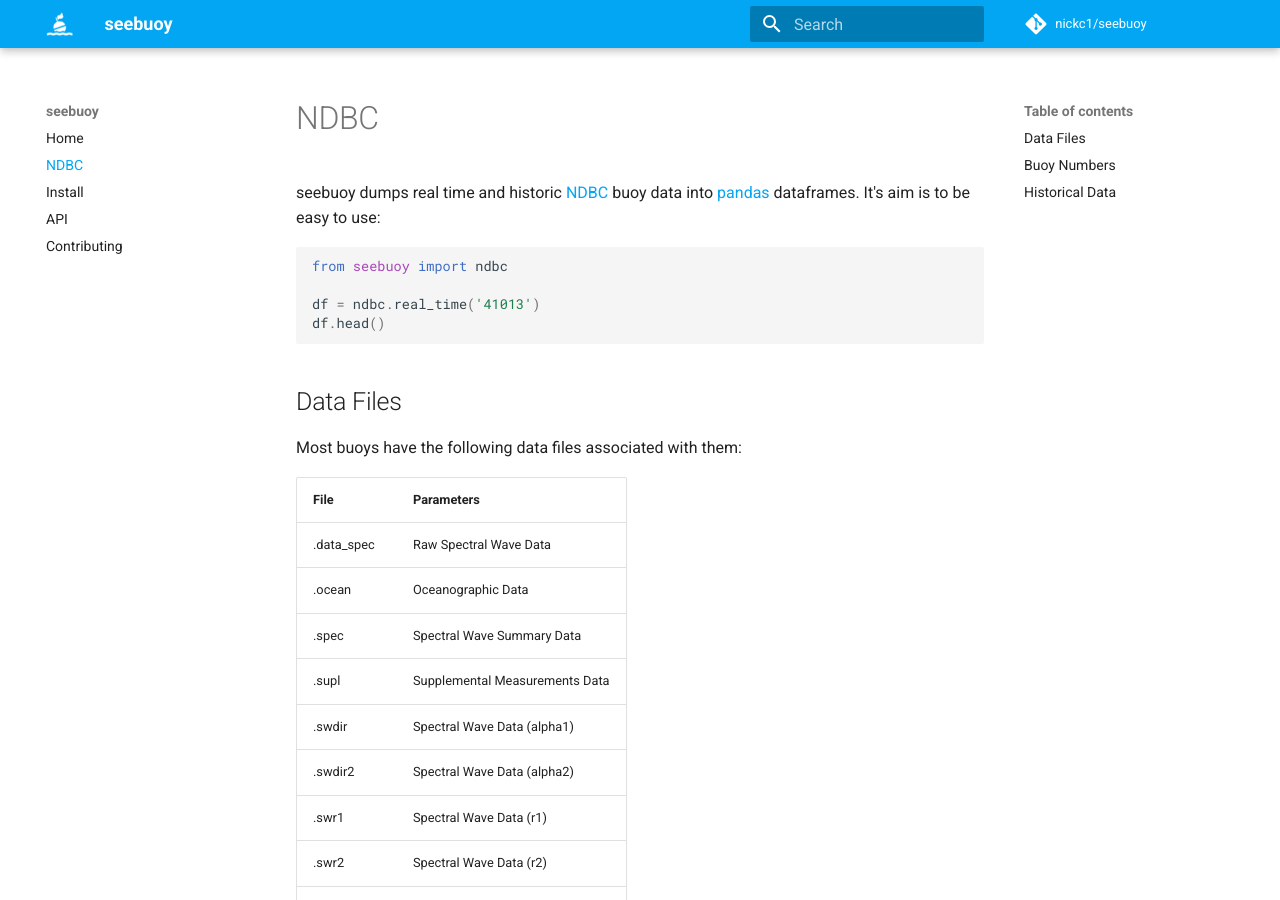
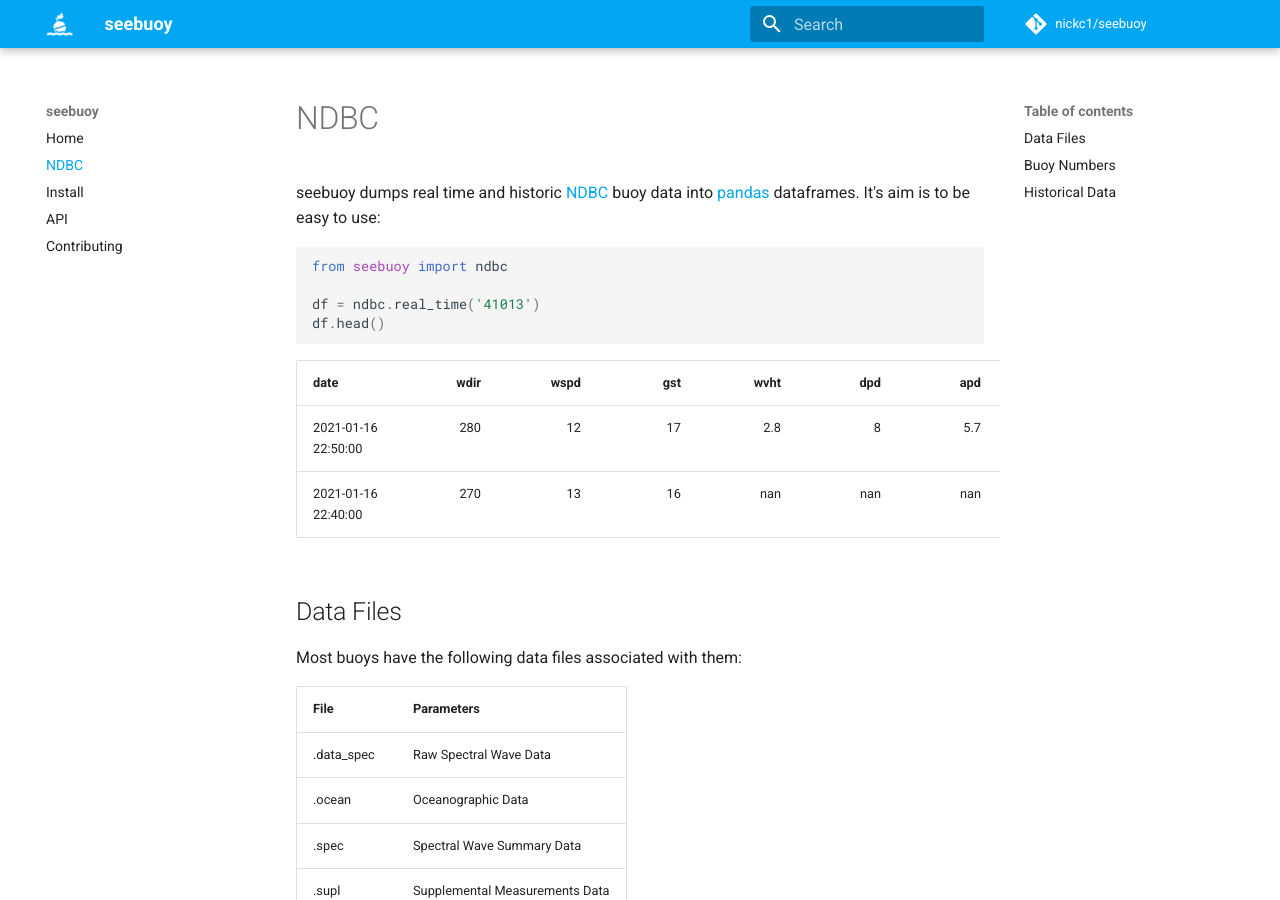
Before and after one commit to nickc1/seebuoy, an MkDocs documentation site: the page built from docs/ndbc.md, in a window 1280 px wide and 900 px high. Built offline with MkDocs 1.6.1 and Material for MkDocs 9.7.7, drawn with Linux system fonts in a browser that asks for light colours; comment, search, counter and statistics services are not loaded.

Commit message:
fixed docs for real time

````diff
--- a/docs/ndbc.md
+++ b/docs/ndbc.md
@@ -9,6 +9,10 @@ df = ndbc.real_time('41013')
 df.head()
 ```
 
+| date                |   wdir |   wspd |   gst |   wvht |   dpd |   apd |   mwd |   pres |   atmp |   wtmp |   dewp |   vis |   ptdy |   tide |
+|:--------------------|-------:|-------:|------:|-------:|------:|------:|------:|-------:|-------:|-------:|-------:|------:|-------:|-------:|
+| 2021-01-16 22:50:00 |    280 |     12 |    17 |    2.8 |     8 |   5.7 |   216 | 1008.5 |    nan |   18.9 |    nan |   nan |    nan |    nan |
+| 2021-01-16 22:40:00 |    270 |     13 |    16 |  nan   |   nan | nan   |   nan | 1008.3 |    nan |   18.9 |    nan |   nan |    nan |    nan |
 
 ## Data Files
 Most buoys have the following data files associated with them:
````
Also changed, not shown: 1 other file.
